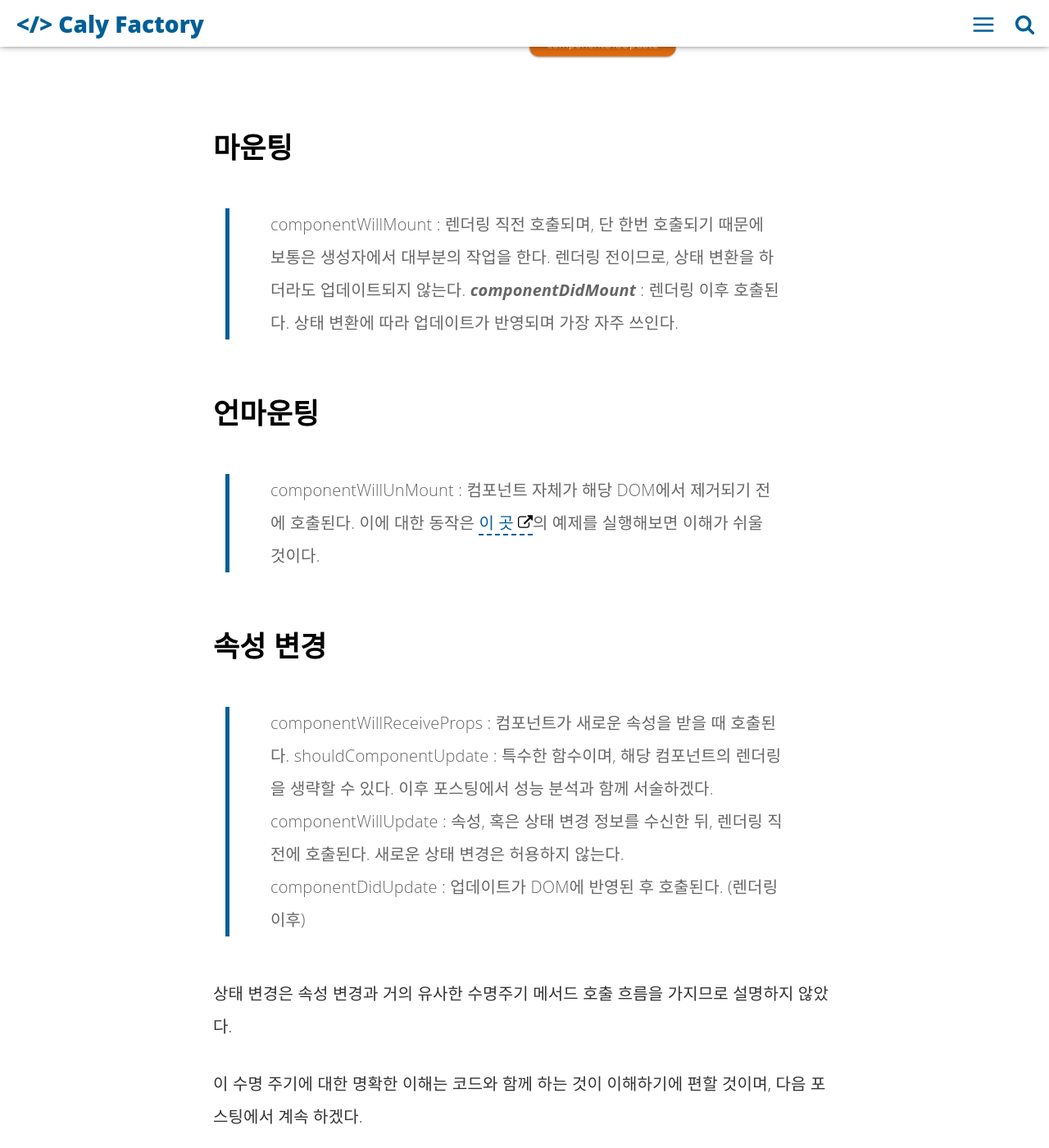
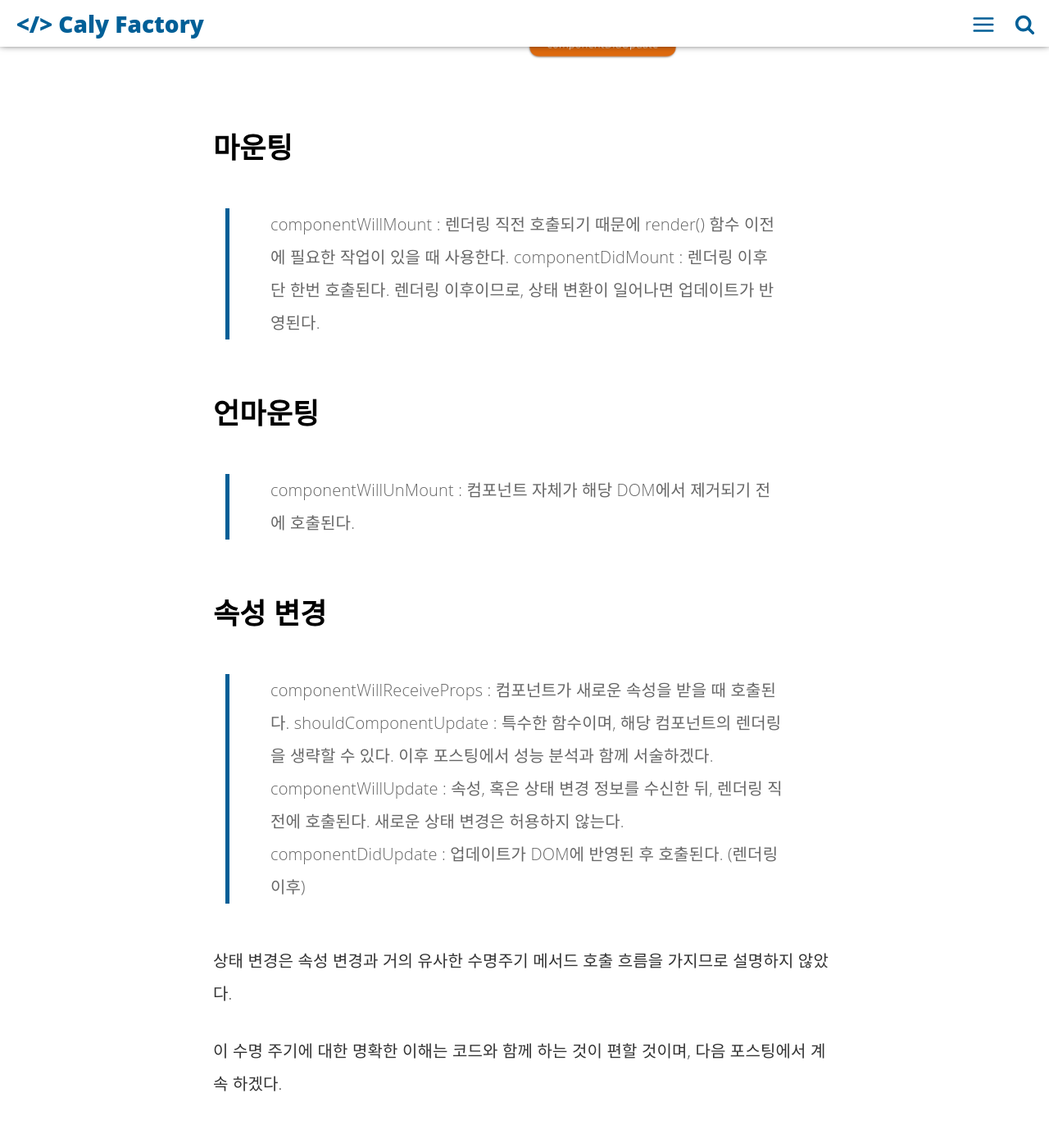
Before and after one commit to CalyFactory/CalyFactory.github.io, a Jekyll site: the page built from _posts/2017-02-24-react의-복합-컴포넌트와-수명주기.md, in a window 1280 px wide and 1400 px high, scrolled down 3387 px. Shown: the whole window at 82% size. Built offline with Jekyll 4.4.1, drawn with Linux system fonts in a browser that asks for light colours; comment, search, counter and statistics services are not loaded.

```diff
--- a/_posts/2017-02-24-react의-복합-컴포넌트와-수명주기.md
+++ b/_posts/2017-02-24-react의-복합-컴포넌트와-수명주기.md
@@ -3,14 +3,14 @@ layout: post
 title: "React의 복합 컴포넌트와 수명주기"
 date: 2017-02-24 13:44:22
 image: '/assets/img/'
-description: 'React에서 복합컴포넌트를 정의해보고, 수명주기에 대해 알아보자'
+description: 'React에서 복합컴포넌트를 정의해보자'
 main-class: 'javascript'
 color: '#1D91F5'
 tags:
 - Javascript
 categories:
 twitter_text:
-introduction: '복합컴포넌트 & 수명주기'
+introduction: '복합컴포넌트'
 ---
 
 이번에는 React의 복합 컴포넌트를 알아보자.
@@ -77,13 +77,13 @@ React 또한, 이와 같이 각 컴포넌트별로 기능적인 공정을 완전
 
 마운팅
 ---
->componentWillMount : 렌더링 직전 호출되며, 단 한번 호출되기 때문에 보통은 생성자에서 대부분의 작업을 한다. 렌더링 전이므로, 상태 변환을 하더라도 업데이트되지 않는다.
->***componentDidMount*** : 렌더링 이후 호출된다. 상태 변환에 따라 업데이트가 반영되며 가장 자주 쓰인다.
+>componentWillMount : 렌더링 직전 호출되기 때문에 render() 함수 이전에 필요한 작업이 있을 때 사용한다.
+>componentDidMount : 렌더링 이후 단 한번 호출된다. 렌더링 이후이므로, 상태 변환이 일어나면 업데이트가 반영된다.
 
 
 언마운팅
 ---
->componentWillUnMount : 컴포넌트 자체가 해당 DOM에서 제거되기 전에 호출된다. 이에 대한 동작은 [이 곳](http://busypeoples.github.io/post/react-component-lifecycle/)의 예제를 실행해보면 이해가 쉬울 것이다.
+>componentWillUnMount : 컴포넌트 자체가 해당 DOM에서 제거되기 전에 호출된다.
 
 
 속성 변경
@@ -96,4 +96,4 @@ React 또한, 이와 같이 각 컴포넌트별로 기능적인 공정을 완전
 
 상태 변경은 속성 변경과 거의 유사한 수명주기 메서드 호출 흐름을 가지므로 설명하지 않았다.
 
-이 수명 주기에 대한 명확한 이해는 코드와 함께 하는 것이 이해하기에 편할 것이며, 다음 포스팅에서 계속 하겠다.
+이 수명 주기에 대한 명확한 이해는 코드와 함께 하는 것이 편할 것이며, 다음 포스팅에서 계속 하겠다.
```
Also changed, not shown: _posts/2017-03-10-react의-복합-컴포넌트와-수명주기[3].md (added, +167 -0 lines).
